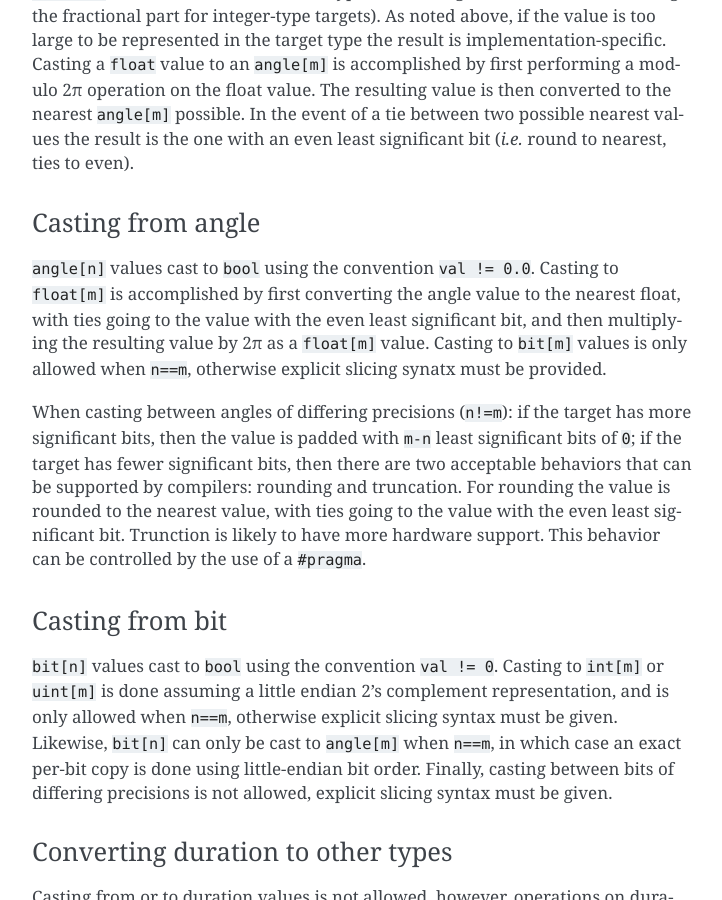
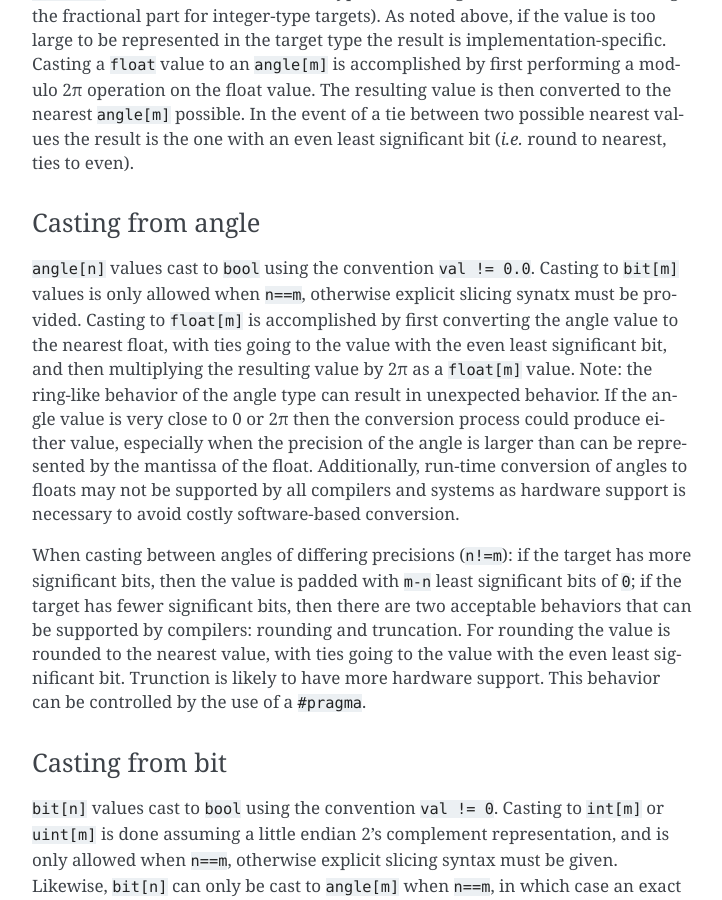
Before and after one commit to openqasm/openqasm, a Sphinx documentation site: the page built from source/language/types.rst, in a window 1280 px wide and 900 px high, scrolled down 8449 px. Shown: the whole window, without its empty margins (388-1110 px from the left). Built offline with Sphinx 7.4.7, drawn with Linux system fonts in a browser that asks for light colours; nearby versions of some CDN libraries; cross-references to code outside the pages are shown as plain code.

Commit message:
Add note about casting angles to floats, behavior around 0 and 2pi, and hardware support

```diff
--- a/source/language/types.rst
+++ b/source/language/types.rst
@@ -490,11 +490,18 @@ Casting from angle
 ~~~~~~~~~~~~~~~~~~
 
 ``angle[n]`` values cast to ``bool`` using the convention ``val != 0.0``.
+Casting to ``bit[m]`` values is only allowed when
+``n==m``, otherwise explicit slicing synatx must be provided.
 Casting to ``float[m]`` is accomplished by first converting the angle value
 to the nearest float, with ties going to the value with the even least
 significant bit, and then multiplying the resulting value by 2π as a
-``float[m]`` value. Casting to ``bit[m]`` values is only allowed when
-``n==m``, otherwise explicit slicing synatx must be provided.
+``float[m]`` value. Note: the ring-like behavior of the angle type can
+result in unexpected behavior. If the angle value is very close to 0 or 2π
+then the conversion process could produce either value, especially when the
+precision of the angle is larger than can be represented by the mantissa of
+the float. Additionally, run-time conversion of angles to floats may not be
+supported by all compilers and systems as hardware support is necessary to
+avoid costly software-based conversion.
 
 When casting between angles of differing precisions (``n!=m``): if the target
 has more significant bits, then the value is padded with ``m-n`` least
```
